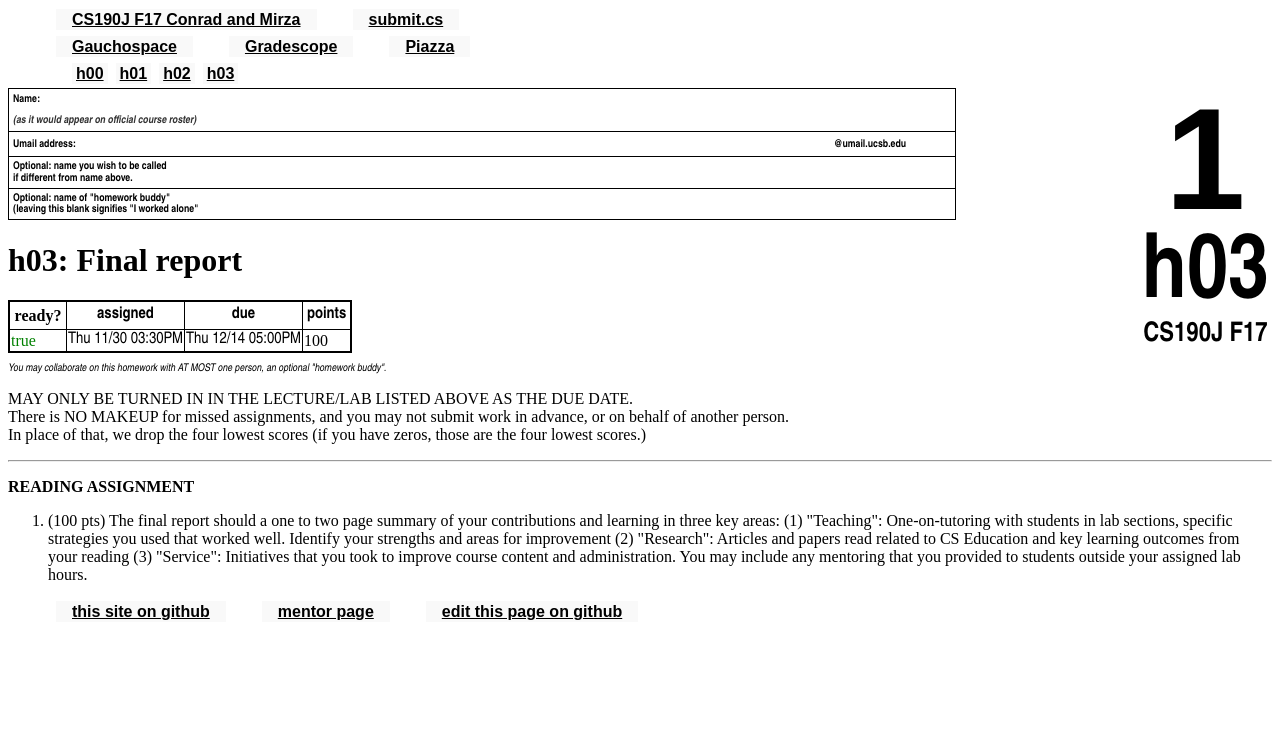
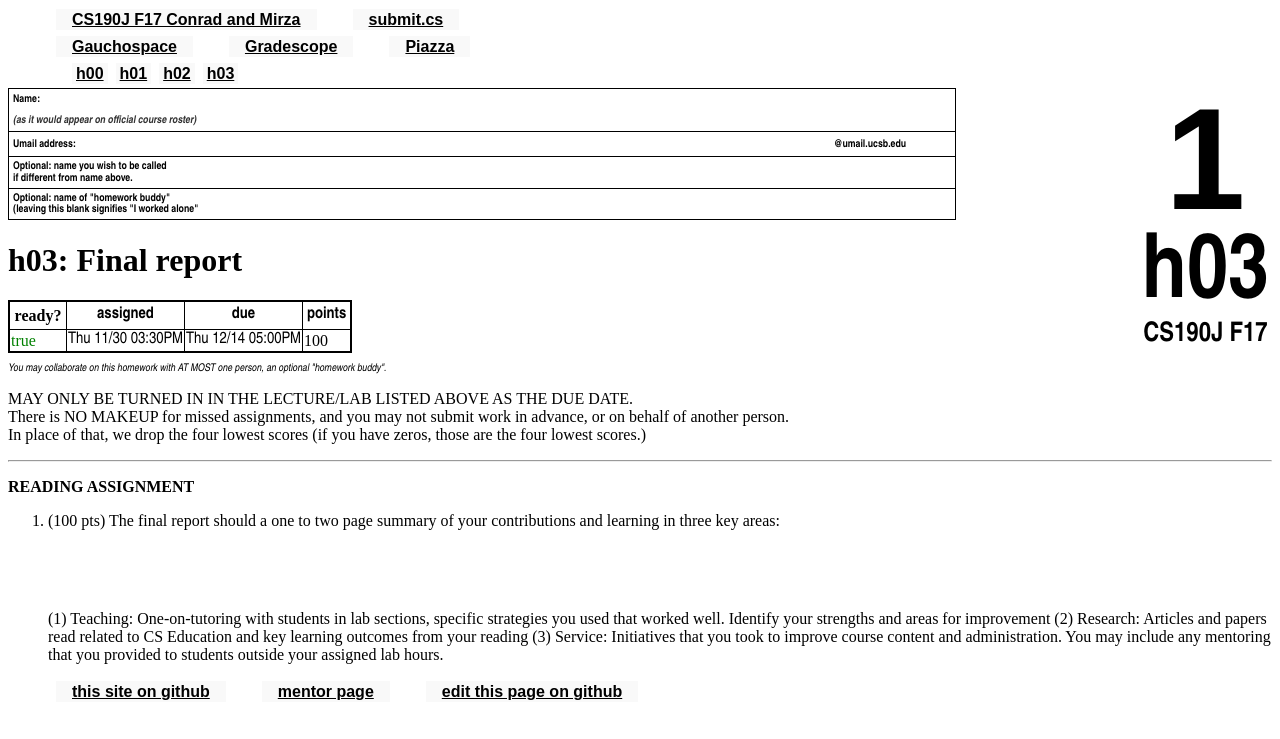
Before and after one commit to ucsb-cs190j-f17/ucsb-cs190j-f17.github.io, a Jekyll site: the page built from _hwk/h03.md, in a window 1280 px wide. Shown: the top 739 px of the page. Built offline with Jekyll 4.4.1, drawn with Linux system fonts in a browser that asks for light colours.

Commit message:
final report

```diff
--- a/_hwk/h03.md
+++ b/_hwk/h03.md
@@ -10,14 +10,15 @@ due: 2017-12-14 17:00:00.00-8:00
 
 <ol>
 
-<li> (100 pts) The final report should a one to two page summary of your contributions and learning in three key areas:
+<li style="padding-bottom:5em;"> (100 pts) The final report should a one to two page summary of your contributions and learning in three key areas:
+</li>
 
-(1) "Teaching": One-on-tutoring with students in lab sections, specific strategies you used that worked well. Identify your strengths and areas for improvement
+(1) Teaching: One-on-tutoring with students in lab sections, specific strategies you used that worked well. Identify your strengths and areas for improvement
 
-(2) "Research": Articles and papers read related to CS Education and key learning outcomes from your reading
+(2) Research: Articles and papers read related to CS Education and key learning outcomes from your reading
 
-(3) "Service": Initiatives that you took to improve course content and administration. You may include any mentoring that you provided to students outside your assigned lab hours.
+(3) Service: Initiatives that you took to improve course content and administration. You may include any mentoring that you provided to students outside your assigned lab hours.
 
 
-</li>
+
 </ol>
```
